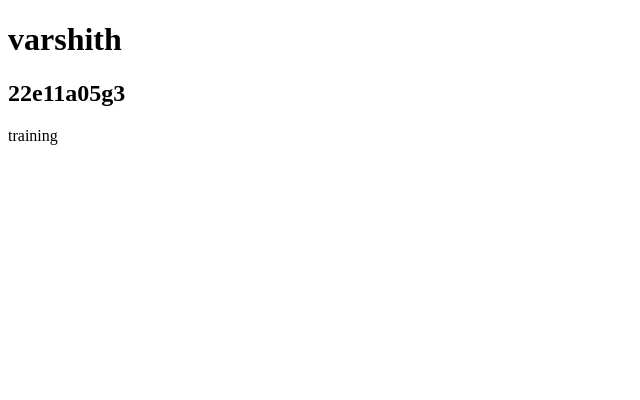
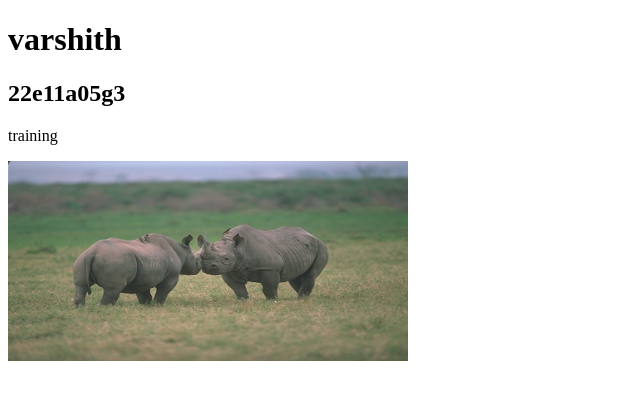
Before and after one commit to varshithpegada/htmlproj, a plain HTML site: page index.html in a window 1280 px wide. Shown: the whole page, without its empty margins (0-640 px from the left). Drawn offline with Linux system fonts and the light colour scheme.

Commit message:
index.html

```diff
--- a/index.html
+++ b/index.html
@@ -9,5 +9,6 @@
     <h1>varshith</h1>
     <h2>22e11a05g3</h2>
     <p>training</p>
+    <img src="./assets/image_2.jpg" width="400", height="200">
 </body>
 </html>
```
Also changed, not shown: assets/image_2.jpg (added).
